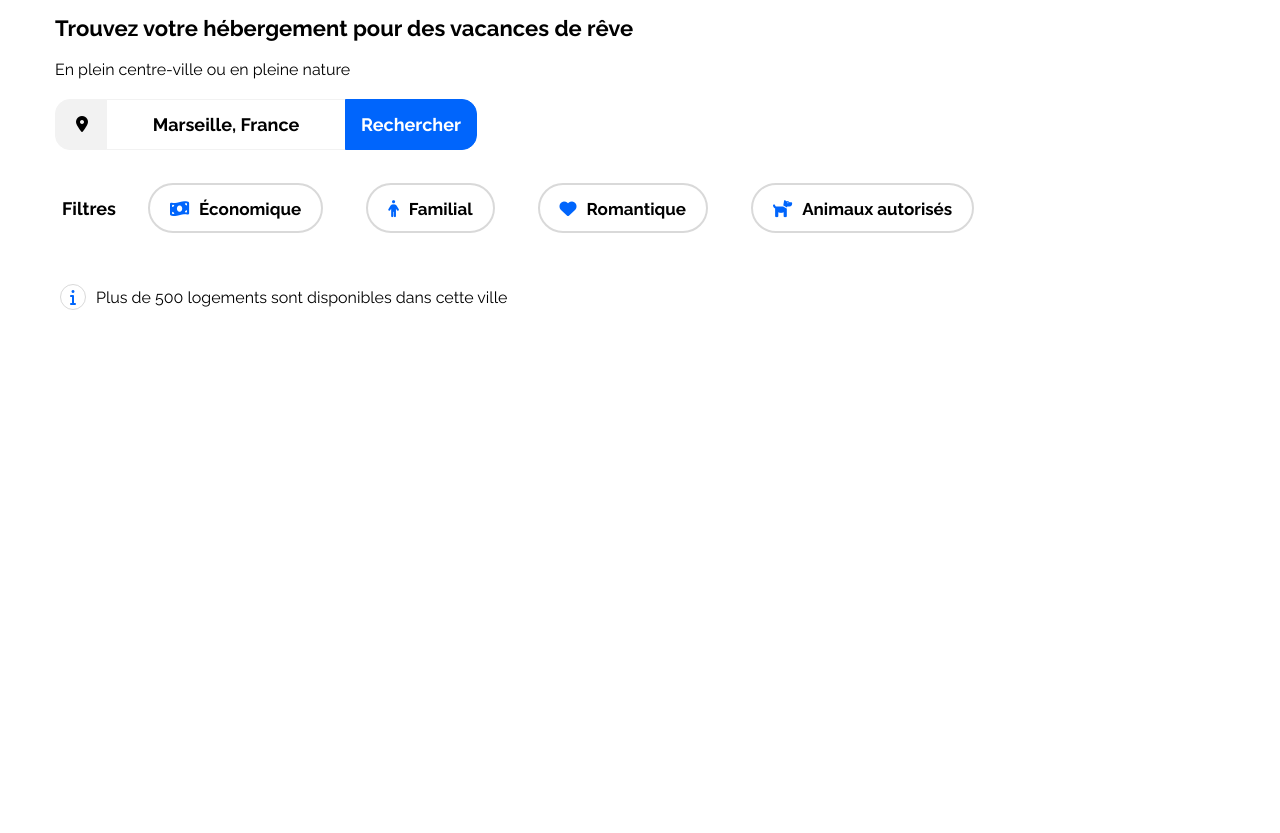
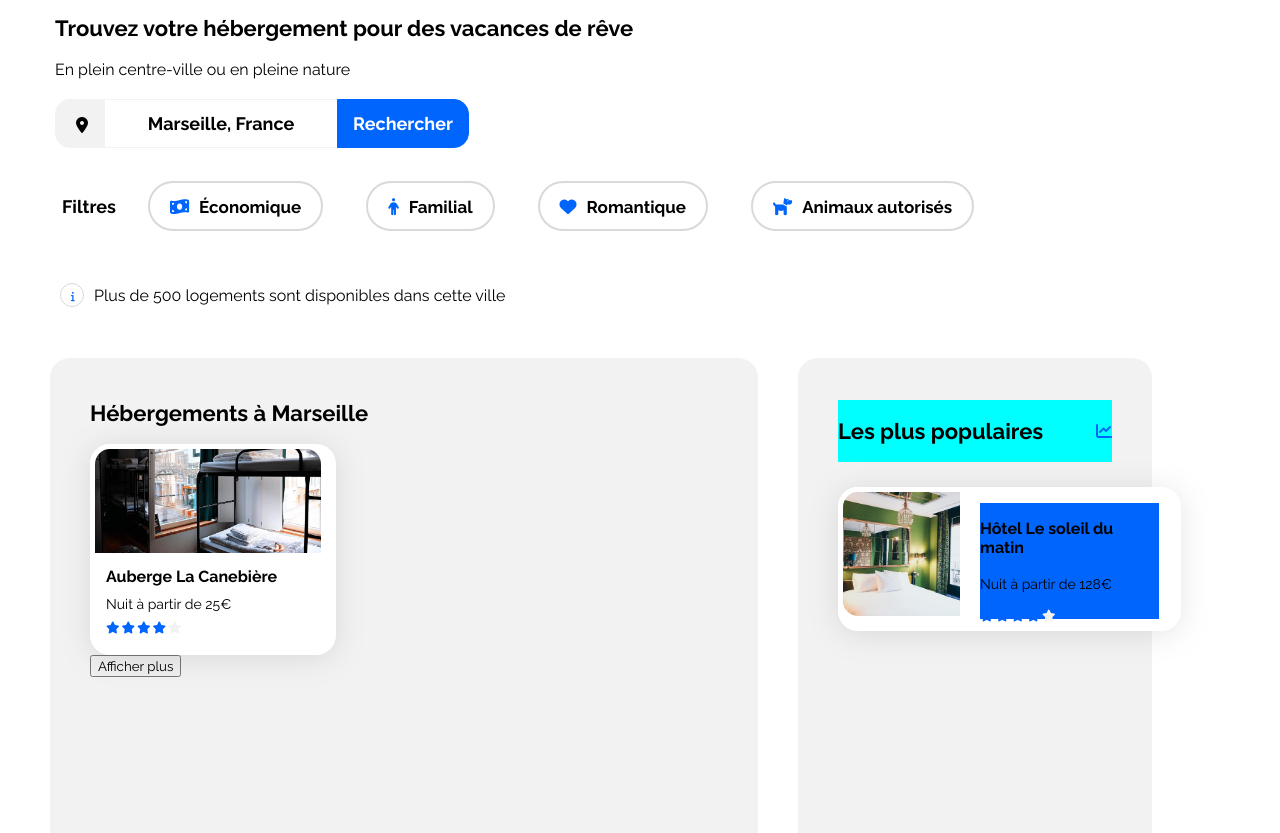
Before and after one commit to Emerick7/Booki-Launch-Page, a plain HTML site: page index.html in a window 1280 px wide. Shown: the part 119-952 px from the top of the page. Before the commit the page ends 800 px from the top, so only its background shows below. Drawn offline with Linux system fonts and the light colour scheme.

Commit message:
Creation des cards/tiles

```diff
--- a/CSS/style.css
+++ b/CSS/style.css
@@ -1,3 +1,10 @@
+*
+{
+    font-family: 'Raleway';
+    font-style: normal;
+    box-sizing: border-box;
+}
+
 body
 {
     width: 1400;
@@ -32,8 +39,6 @@ nav a:hover
 nav a
 {
     text-decoration: none;
-    font-family: 'Raleway';
-    font-style: normal;
     font-weight: 500;
     font-size: 16px;
     line-height: 19px;
@@ -68,8 +73,6 @@ nav a
 
 .main-title
 {
-    font-family: 'Raleway', sans-serif;
-    font-style: normal;
     font-weight: 700;
     font-size: 22px;
     line-height: 26px;
@@ -81,8 +84,6 @@ nav a
 
 .main-subtitle
 {
-    font-family: 'Raleway';
-    font-style: normal;
     font-weight: 400;
     font-size: 16px;
     line-height: 19px;
@@ -127,8 +128,6 @@ nav a
     border: 1px solid #F2F2F2;
     width: 234px;
 
-    font-family: 'Raleway';
-    font-style: normal;
     font-weight: 700;
     font-size: 18px;
     line-height: 21px;
@@ -146,8 +145,6 @@ nav a
     border-radius: 0px 15px 15px 0px;
     width: 132px;
 
-    font-family: 'Raleway';
-    font-style: normal;
     font-weight: 700;
     font-size: 18px;
     line-height: 21px;
@@ -178,8 +175,6 @@ nav a
 .filters-title
 {
     margin-right: 32px;
-    font-family: 'Raleway';
-    font-style: normal;
     font-weight: 700;
     font-size: 18px;
     line-height: 21px;
@@ -193,8 +188,6 @@ nav a
     border: 2px solid #D9D9D9;
     border-radius: 25px;
     height: 50px;
-    font-family: 'Raleway';
-    font-style: normal;
     font-weight: 700;
     font-size: 17px;
     line-height: 20px;
@@ -221,8 +214,6 @@ nav a
     margin-left: 60px;
     margin-top: 35px;
 
-    font-family: 'Raleway';
-    font-style: normal;
     font-weight: 400;
     font-size: 16px;
     line-height: 19px;
@@ -243,7 +234,194 @@ nav a
 .info-logo i
 {
     position: relative;
-    left: 9px;
-    top: 3px;
+    left: 10px;
+    top: 1px;
+    font-size: 10px;
+    color: #0065FC;
+
+}
+
+.section-heb-pop
+{
+    margin-top: 37px;
+    margin-left: 50px;
+    margin-right: 50px;
+    display: flex;
+    flex-direction: row;
+}
+
+.heb-section
+{
+    background: #F2F2F2;
+    border-radius: 20px;
+    padding-left: 40px;
+    padding-right: 40px;
+    height: 626px;
+    width: 60%;
+}
+
+.heb-section-title
+{
+    margin-top: 42px;
+    font-weight: 700;
+    font-size: 22px;
+    line-height: 26px;
+    color: #000000;
+}
+
+.tiles-heb
+{
+    background: #FFFFFF;
+    border-radius: 20px;
+    height: 211px;
+    width: 246px;
+    filter: drop-shadow(0px 3px 15px rgba(0, 0, 0, 0.1));
+}
+
+.img-presentation-heb
+{
+    border: 5px solid #FFFFFF;
+    border-radius: 20px 20px 0px 0px;
+    height: 114px;
+    width: 95.9%;
+    object-fit: cover;
+}
+
+.heb-title
+{
+    margin: 5px 0 10px 16px;
+    font-weight: 700;
+    font-size: 16px;
+    line-height: 19px;
+    color: #000000;
+}
+
+.heb-desc
+{
+    margin: 0 0 10px 16px;
+    font-weight: 400;
+    font-size: 14px;
+    line-height: 16px;
+    color: #000000;
+}
+
+.heb-rate
+{
+    margin: 0 0 0 16px;
+}
+
+.heb-rate p
+{
+    font-size: 0px;
+}
+
+.heb-rate i
+{
+    font-size: 12px;
+    color: #0065FC;
+    margin-right: 2px;
+}
+
+#grey-star
+{
+    color: #F2F2F2;
+}
+
+.show-more
+{
+    margin-bottom: 46px;
+}
+
+.heb-populaires
+{
+    position: relative;
+    left: 40px;
+    height: 625px;
+    width: 30%;
+    padding-left: 40px;
+    padding-right: 40px;
+    background: #F2F2F2;
+    border-radius: 20px;
+}
+
+.header-pop
+{
+    margin-top: 42px;
+    margin-bottom: 25px;
+    display: flex;
+    flex-direction: row;
+    justify-content: space-between;
+    align-items: center;
+    height: min-content;
+
+    background-color: aqua;
+}
+
+.header-pop i
+{
     color: #0065FC;
 }
+
+.pop-section-title
+{
+    font-weight: 700;
+    font-size: 22px;
+    line-height: 26px;
+    color: #000000;
+}
+
+.img-presentation-pop
+{
+    height: 134px;
+    width: 127px;
+    border: 5px solid #FFFFFF;
+    border-radius: 20px 0px 0px 20px;
+    object-fit: cover;
+}
+
+.tiles-pop
+{
+    display: flex;
+    flex-direction: row;
+    background: #FFFFFF;
+    border-radius: 20px;
+    height: 144px;
+    width: 343px;
+    filter: drop-shadow(0px 3px 15px rgba(0, 0, 0, 0.1));
+}
+
+.info-pop
+{
+    display: flex;
+    flex-direction: column;
+    margin: 16px 22px 12px 15px;
+    background-color: #0065FC;
+}
+
+.pop-title
+{
+    font-weight: 700;
+    font-size: 16px;
+    line-height: 19px;
+    color: #000000;
+}
+
+.pop-desc
+{
+    font-weight: 400;
+    font-size: 14px;
+    line-height: 16px;
+    color: #000000;
+}
+
+.pop-rate i
+{
+    font-size: 12px;
+    color: #0065FC;
+    margin-right: 2px;
+}
+
+.pop-rate p
+{
+    font-size: 0px;
+}
--- a/index.html
+++ b/index.html
@@ -50,7 +50,57 @@
                     <p>Plus de 500 logements sont disponibles dans cette ville</p>
                 </div>
             </section>
+            <section class="section-heb-pop">
+                <section class="heb-section">
+                    <h2 class="heb-section-title">Hébergements à Marseille</h2>
+                    <div class="tiles-group-heb">
+                        <article class="tiles-heb">
+                            <img class="img-presentation-heb" src="images/hebergements/4_small/marcus-loke-WQJvWU_HZFo-unsplash.jpg" alt="Auberge_La_Canebière_presentation"/>
+                            <h3 class="heb-title">Auberge La Canebière</h3>
+                            <h4 class="heb-desc">Nuit à partir de 25€</h4>
+                            <div class="heb-rate">
+                                <p>
+                                    <i class="fa-solid fa-star"></i>
+                                    <i class="fa-solid fa-star"></i>
+                                    <i class="fa-solid fa-star"></i>
+                                    <i class="fa-solid fa-star"></i>
+                                    <i class="fa-solid fa-star" id="grey-star"></i>
+                                </p>
+                            </div>
+                        </article>
+                    </div>
+                    <div class="tiles-group-heb">
 
+                    </div>
+                    <button class="show-more">Afficher plus</button>
+                </section>
+                <section class="heb-populaires">
+                    <div class="header-pop">
+                        <h2 class="pop-section-title">Les plus populaires</h2>
+                        <i class="fa-solid fa-chart-line"></i>
+                    </div>
+                    <div class="tiles-group-pop">
+                        <article class="tiles-pop">
+                            <img class="img-presentation-pop" src="images/hebergements/4_small/emile-guillemot-Bj_rcSC5XfE-unsplash.jpg" alt="Hôtel_Le_soleil_du_matin_presentation"/>
+                            <div class="info-pop">
+                                <div>
+                                    <h3 class="pop-title">Hôtel Le soleil du matin</h3>
+                                    <h4 class="pop-desc">Nuit à partir de 128€</h4>
+                                </div>
+                                <div class="pop-rate">
+                                    <p>
+                                        <i class="fa-solid fa-star"></i>
+                                        <i class="fa-solid fa-star"></i>
+                                        <i class="fa-solid fa-star"></i>
+                                        <i class="fa-solid fa-star"></i>
+                                        <i class="fa-solid fa-star" id="grey-star"></i>
+                                    </p>
+                                </div>
+                            </div>
+                        </article>
+                    </div>
+                </section>
+            </section>
 
         </main>
 
```
